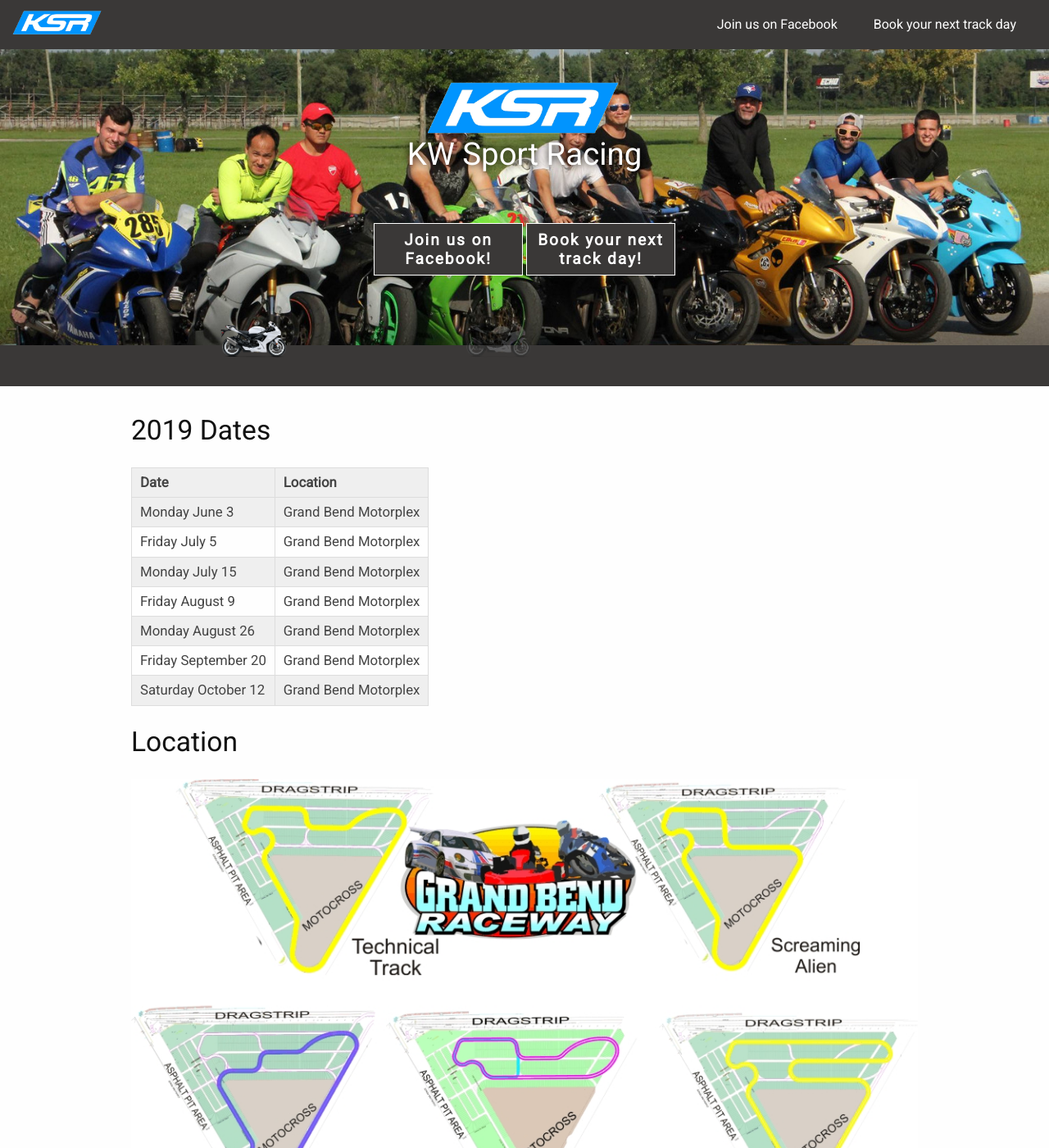
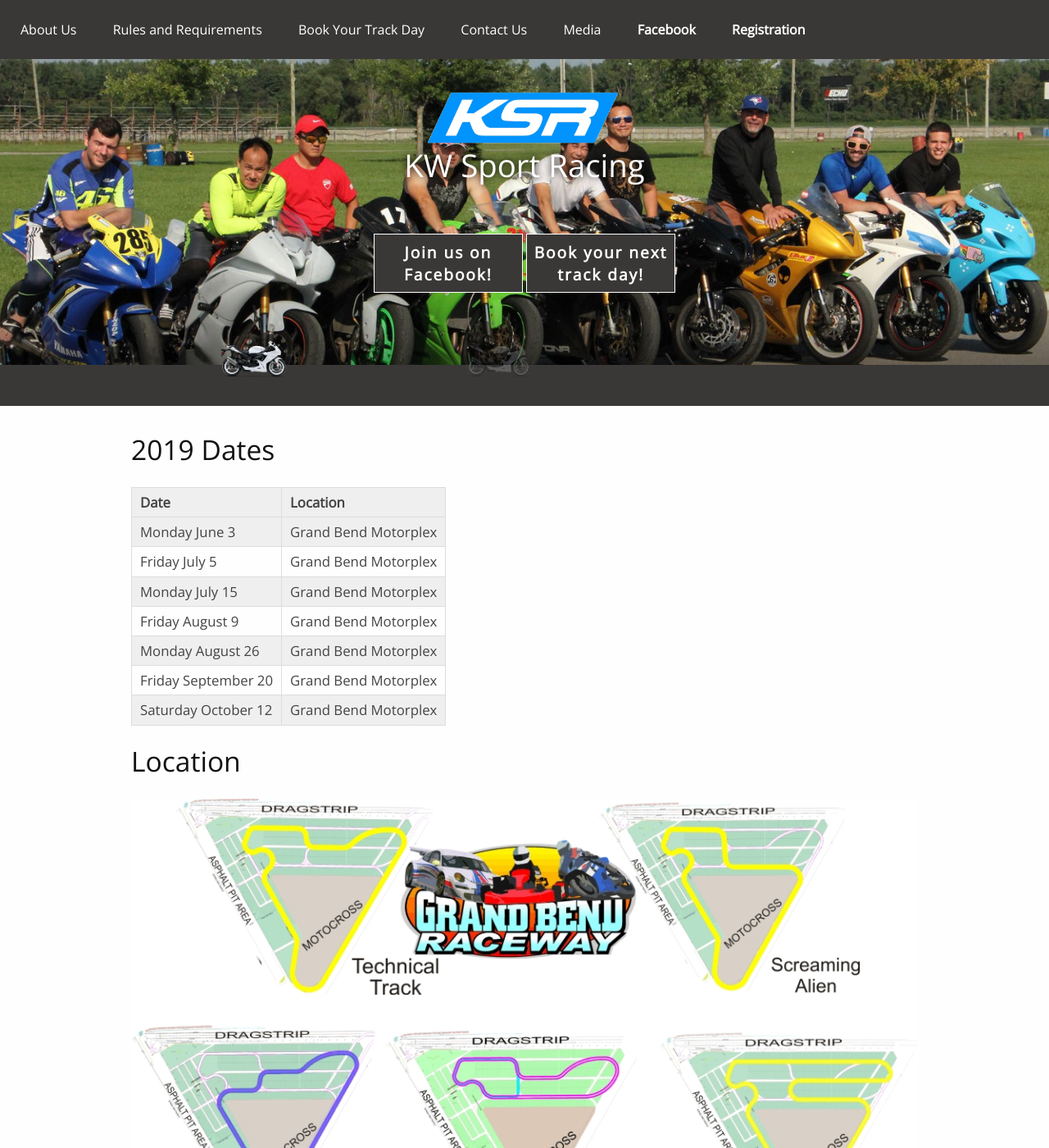
Before and after one commit to kwsportracing/site, a Jekyll site: the page built from index.md, in a window 1280 px wide and 1400 px high. Shown: the whole window at 82% size. Built offline with Jekyll 4.4.1, drawn with Linux system fonts in a browser that asks for light colours; nearby versions of some CDN libraries; some of the changed text lies outside the part shown.

Commit message:
Update again

```diff
--- a/_includes/head.html
+++ b/_includes/head.html
@@ -24,7 +24,7 @@
 
 
   <!-- Fonts -->
-  <link href="https://fonts.googleapis.com/css?family=Roboto" rel="stylesheet">
+  <link href="https://fonts.googleapis.com/css?family=Open+Sans" rel="stylesheet">
 
   <!-- HLJS -->
   <link href="https://cdnjs.cloudflare.com/ajax/libs/highlight.js/9.12.0/styles/default.min.css" rel="stylesheet">
--- a/_layouts/index.html
+++ b/_layouts/index.html
@@ -9,12 +9,19 @@
 
   <body>
   <header>
+    <!--
+    <div>
     <a class="logo" href="/">
       <img class="parcel" src="{{ site.baseurl }}/img/logo.png" height="30"alt="">
     </a>
+    </div>
+    -->
     <div class="links">
-      <a href="{{ site.facebook }}">Join us on Facebook</a>
-      <a href="{{ site.registration }}" target="_blank">Book your next track day</a>
+      {% for item in site.data.menu.other_links %}
+          <a href="{{ item[1] }}">{{ item[0] }}</a></li>
+      {% endfor %}
+      <a href="{{ site.facebook }}" class="bold" target="_blank">Facebook</a>
+      <a href="{{ site.registration }}" class="bold" target="_blank">Registration</a>
     </div>
   </header>
     <div class="content">
@@ -41,23 +48,16 @@
     <footer>
       <a class="button" href="{{ site.registration }}">Book your next track day!</a>
       <div class="content">
-        <!--
         <nav>
-          <h3>Documentation</h3>
+          <h3>Information</h3>
           <div>
             <ul>
-            {% for item in site.data.menu.documentation_footer_1 %}
-                <li><a href="{{ item[1] | prepend: site.baseurl }}">{{ item[0] }}</a></li>
-            {% endfor %}
-            </ul>
-            <ul>
-            {% for item in site.data.menu.documentation_footer_2 %}
+            {% for item in site.data.menu.other_links %}
                 <li><a href="{{ item[1] | prepend: site.baseurl }}">{{ item[0] }}</a></li>
             {% endfor %}
             </ul>
           </div>
         </nav>
-        -->
         <nav>
           <h3>Links</h3>
           <ul>
--- a/css/main.css
+++ b/css/main.css
@@ -1,7 +1,7 @@
 html, body {
   margin: 0;
   padding: 0;
-  font-family: "Roboto", "Avenir Next", Avenir, "Helvetica Neue", Helvetica, Arial, sans-serif;
+  font-family: "Open Sans", "Avenir Next", Avenir, "Helvetica Neue", Helvetica, Arial, sans-serif;
  background:#fefefe;
 }
 
@@ -9,7 +9,7 @@
 font-weight:400;
 color:#111;
 line-height:1em;
-font-family: "Roboto", "Avenir Next", Avenir, "Helvetica Neue", Helvetica, Arial, sans-serif;
+font-family: "Open Sans", "Avenir Next", Avenir, "Helvetica Neue", Helvetica, Arial, sans-serif;
 }
 h4,h5,h6{ font-weight: bold; }
 h1{ font-size:3.2em; }
@@ -29,7 +29,7 @@
   color: #FFFFFF;
   text-align: center;
   padding: 10px 0 50px 0;
-  font-family: "Roboto", "Avenir Next", Avenir, "Helvetica Neue", Helvetica, Arial, sans-serif;
+  font-family: "Open Sans", "Avenir Next", Avenir, "Helvetica Neue", Helvetica, Arial, sans-serif;
 }
 
 .logo {
@@ -106,7 +106,7 @@
   border: 1px solid #FFFFFF;
   border-radius: 0px;
   text-decoration: none;
-  font-family: "Roboto", "Avenir Next", Avenir, "Helvetica Neue", Helvetica, Arial, sans-serif;
+  font-family: "Open Sans", "Avenir Next", Avenir, "Helvetica Neue", Helvetica, Arial, sans-serif;
   font-size: 20px;
   transition: opacity 200ms;
   text-align: center;
@@ -123,10 +123,10 @@
 }
 
 header .links {
-  position: absolute;
+  /*position: absolute;*/
   top: 0;
   right: 0;
-  padding: 20px;
+  padding-top:20px;
 }
 
 header .links a {
@@ -229,7 +229,7 @@
 footer {
   background: #3a3837;
   color: #FFFFFF;
-  font-family: "Roboto", "Avenir Next", Avenir, "Helvetica Neue", Helvetica, Arial, sans-serif;
+  font-family: "Open Sans", "Avenir Next", Avenir, "Helvetica Neue", Helvetica, Arial, sans-serif;
   padding: 40px 0 20px 0;
   margin-top: 40px;
   text-align: center;
@@ -318,7 +318,7 @@
   }
 
   .icon {
-    width: 25px;
+    width: 50px;
     height: auto;
   }
 
@@ -414,7 +414,7 @@
 @media screen and (max-width: 900px) {
   body {
     -webkit-text-size-adjust: none;
-    font-size: 14px;
+    font-size: 1em;
   }
   .sidebar {
     display: block;
@@ -472,15 +472,14 @@
 }
 
 header {
-  position: -webkit-sticky;
-  position: sticky;
+  position: inherit;
   top: 0;
   background: #3a3837;
   color: #E7DACB;
   display: flex;
   justify-content: space-between;
   align-items: center;
-  height: 50px;
+  padding:5px;
   z-index: 500;
 }
 
@@ -501,12 +500,14 @@
   color: #ffffff;
   text-decoration: none;
   padding-right: 20px;
-  font-family: "Roboto", "Avenir Next", Avenir, "Helvetica Neue", Helvetica, Arial, sans-serif;
+  font-family: "Open Sans", "Avenir Next", Avenir, "Helvetica Neue", Helvetica, Arial, sans-serif;
+  display:inline-block;
+  padding-bottom:10px;
 }
 
 nav {
   width: 250px;
-  font-family: "Roboto", "Avenir Next", Avenir, "Helvetica Neue", Helvetica, Arial, sans-serif;
+  font-family: "Open Sans", "Avenir Next", Avenir, "Helvetica Neue", Helvetica, Arial, sans-serif;
   position: -webkit-sticky;
   position: sticky;
   align-self: flex-start;
@@ -547,3 +548,7 @@
 section img {
   width:100%;
 }
+
+.links .bold {
+  font-weight:700;
+}
--- a/index.md
+++ b/index.md
@@ -27,7 +27,7 @@
 
 We strive to provide a positive, welcoming atmosphere and a strong sense of community with each track day we host.
 
-## What Makes Us Different
+### What Makes Us Different
 
 - Welcoming, friendly atmosphere where you can connect and learn from other riders
 - BBQ lunch included
@@ -46,7 +46,7 @@
 
 - Available private coaching from Drew for full session
 
-## Day Overview
+### Day Overview
 
 - 8:00pm on the day before: Gates Open, camp overnight if you'd like!
 
@@ -68,7 +68,7 @@
 
 Depending on attendance, we will either run 2 or 3 groups at our discretion. Regardless, registration will be capped at 20 bikes/group.
 
-## Step Down Program (Applicable when running 3 groups)
+### Step Down Program (Applicable when running 3 groups)
 
 To maximize lapping times for our members, we are implementing a step down program. This allows you to ride in sessions below the group you registered in.
 
@@ -140,14 +140,18 @@
 
 If for any reasons you have questions or concerns, feel free to contact us!
 
-[KWSportRacing@gmail.com](mailto:KWSportRacing@gmail.com)
+[kwsportracing@gmail.com](mailto:kwsportracing@gmail.com)
 
-## Videos
+Or join our group on [Facebook](http://www.facebook.com/groups/KWSportRacing/)
+
+## Media
+
+### Videos
 
 <iframe width="100%" height="400px" src="https://www.youtube.com/embed/n1IODp53chI" frameborder="0" allow="accelerometer; autoplay; encrypted-media; gyroscope; picture-in-picture" allowfullscreen></iframe>
 
-## Photos
+### Photos
 
-[View the latest photos from our last track day](https://www.facebook.com/groups/KWSportRacing/photos/?filter=albums)
+[View the latest photos from our last track day](https://www.facebook.com/groups/kwsportracing/photos/?filter=albums)
 
-[![](/img/photos.jpg)](https://www.facebook.com/groups/KWSportRacing/photos/?filter=albums)
+[![](/img/photos.jpg)](https://www.facebook.com/groups/kwsportracing/photos/?filter=albums)
```
Also changed, not shown: _data/menu.yml (+8 -5 lines), _includes/mobile-menu.html (added, +76 -0 lines).
